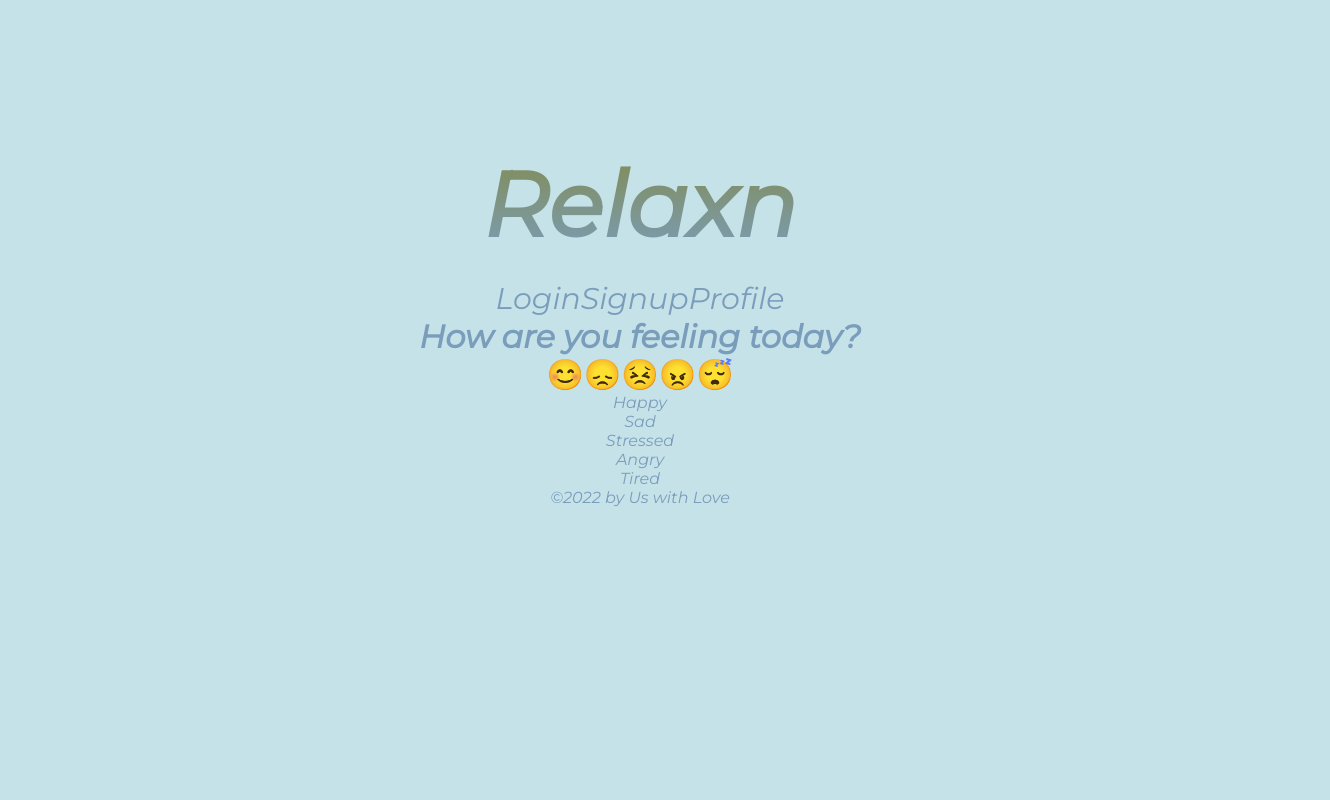
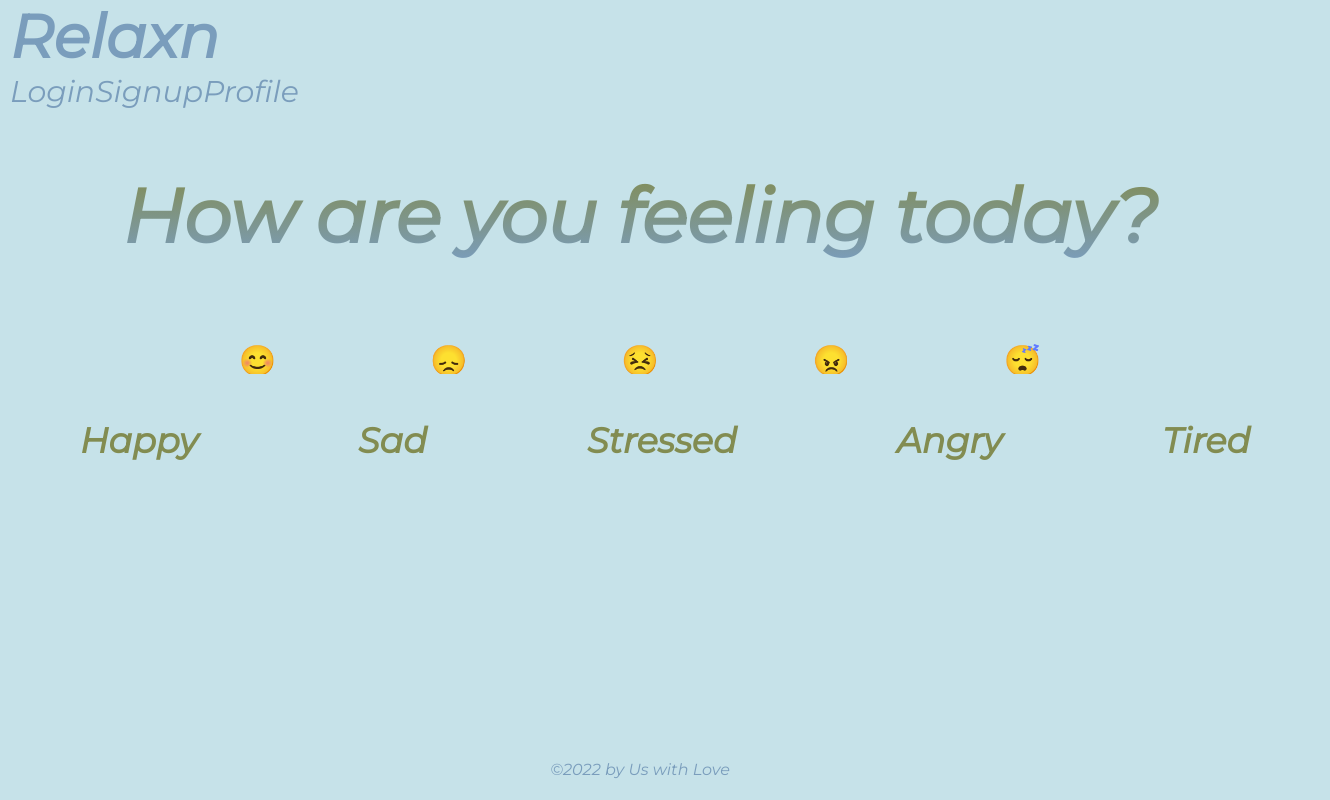
Before and after one commit to Brock-Merritt/Relaxn, a React (Create React App) app in the folder client/: page / in a window 1280 px wide. Shown: the whole page, 1330 px wide, since content can reach past the window. Built offline with nearby package versions, Linux system fonts and the light colour scheme.

Commit message:
homepage css

```diff
--- a/client/src/App.js
+++ b/client/src/App.js
@@ -2,6 +2,7 @@ import React from "react";
 import { BrowserRouter as Router, Route, Switch } from "react-router-dom";
 import { ApolloProvider } from "@apollo/react-hooks";
 import ApolloClient from "apollo-boost";
+
 
 import Header from "./components/Header";
 import Home from "./components/Home";
--- a/client/src/Components/Footer/index.js
+++ b/client/src/Components/Footer/index.js
@@ -2,7 +2,7 @@ import React from 'react';
 
 const Footer = () => {
   return (
-    <footer className="w-100 mt-auto bg-secondary p-4">
+    <footer>
       <div className="container">
         &copy;{new Date().getFullYear()} by Us with Love
         </div>
--- a/client/src/Components/Header/index.js
+++ b/client/src/Components/Header/index.js
@@ -8,15 +8,16 @@ const Header = () => {
     Auth.logout();
   };
   return (
-    <header className="bg-secondary mb-4 py-2 flex-row align-center">
-      <div className="container flex-row justify-space-between-lg justify-center align-center">
+    <header class="main-header">
+      <div>
         <Link to="/">
-          <h1 className="title">Relaxn</h1>
+          <h1>Relaxn</h1>
         </Link>
 
-        <nav className="text-center">
+        <nav className="main-nav">
           {Auth.loggedIn() ? (
             <>
+              <Link to="/home">Home</Link>
               <Link to="/profile">Me</Link>
               <a href="/" onClick={logout}>
                 Logout
--- a/client/src/Components/Home/index.js
+++ b/client/src/Components/Home/index.js
@@ -13,11 +13,11 @@ function Home() {
                 <Link to="/tired">😴</Link>
             </div>
             <div class="emotion-name">
-                <div className="Col sm={2}">Happy</div>
-                <div className="Col sm={2}">Sad</div>
-                <div className="Col sm={2}">Stressed</div>
-                <div className="Col sm={2}">Angry</div>
-                <div className="Col sm={2}">Tired</div>
+                <div>Happy</div>
+                <div>Sad</div>
+                <div>Stressed</div>
+                <div>Angry</div>
+                <div>Tired</div>
             </div>
         </div>
     )
--- a/client/src/index.css
+++ b/client/src/index.css
@@ -80,3 +80,56 @@
 /* end login/sign up styles */
 
 /* header styles */
+.main-header {
+  margin: 0px 10px;
+  display: inline-block;
+  flex-wrap: wrap;
+}
+
+.main-header div a{
+  text-decoration: none;
+  font-size: 30px;
+}
+
+.main-nav{
+  display: flex;
+  font-size: 25px;
+  padding: 20px auto;
+}
+
+
+/* main page */
+
+.main-title {
+  font-size: 75px;
+  margin-top: 60px;
+  margin-bottom: 80px;
+  background: -webkit-linear-gradient(var(--secondary-color), var(--primary-color));
+  -webkit-background-clip: text;
+  -webkit-text-fill-color: transparent;
+}
+
+.emotion-icon {
+  /* font-size: 300px; */
+  margin: 40px 85px;
+  display: flex;
+  justify-content: space-evenly;
+}
+
+
+.emotion-name div{
+  display: inline;
+  font-size: 35px;
+  font-weight: bold;
+  padding: 45px 80px;
+  color: var(--secondary-color);
+}
+
+/* footer */
+
+footer {
+  bottom: 0;
+  position: absolute;
+  width: 100%;
+  height: 2.5rem;
+}
```
Also changed, not shown: 2 other files (tests, documents, lock files or other folders).
